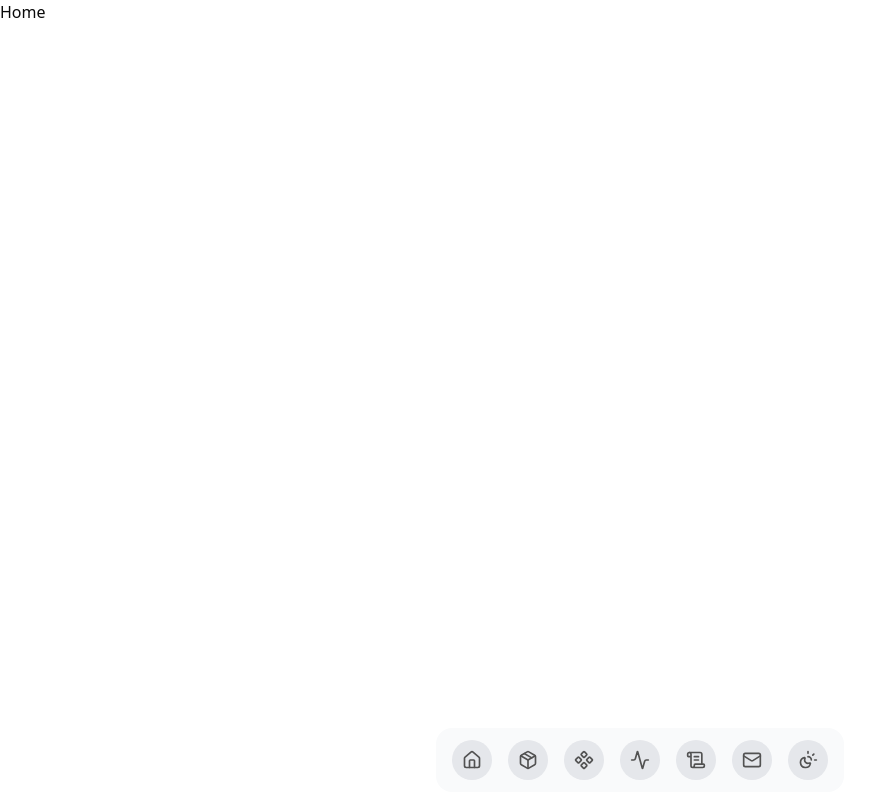
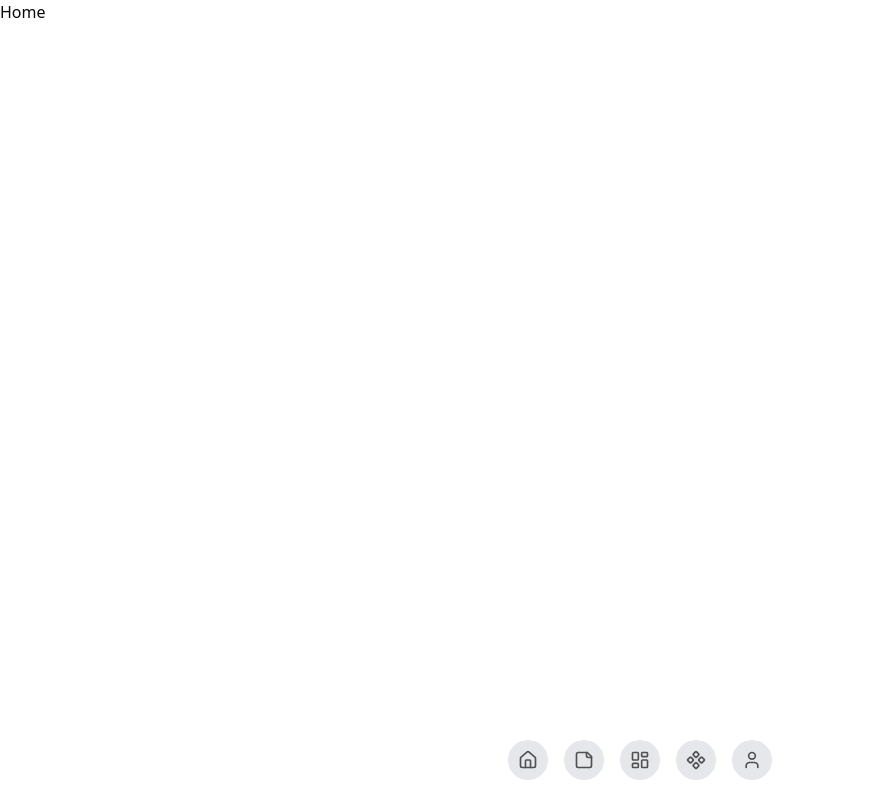
Before and after one commit to Hansungsil/ribo-mini-front, a Next.js app: page / in a window 1280 px wide. Shown: the whole page, without its empty margins (0-890 px from the left). Built offline with nearby package versions, Linux system fonts and the light colour scheme.

Commit message:
feat: [2] dock - 각 페이지에 맞게 nav 수정 및 경로 추가

```diff
--- a/src/app/(routes)/_components/AppleStyleDock.tsx
+++ b/src/app/(routes)/_components/AppleStyleDock.tsx
@@ -1,15 +1,14 @@
 'use client';
 
 import {
-  Activity,
   Component,
   HomeIcon,
-  Mail,
-  Package,
-  ScrollText,
-  SunMoon,
+  StickyNote,
+  LayoutDashboard,
+  User,
 } from 'lucide-react';
 import { Dock, DockIcon, DockItem, DockLabel } from '@/components/ui/shadcn-io/dock';
+import Link from 'next/link';
 
 const data = [
   {
@@ -17,63 +16,50 @@ const data = [
     icon: (
       <HomeIcon className='h-full w-full text-neutral-600 dark:text-neutral-300' />
     ),
-    href: '#',
+    href: '/',
   },
   {
-    title: 'Products',
+    title: 'Posts',
     icon: (
-      <Package className='h-full w-full text-neutral-600 dark:text-neutral-300' />
+      <StickyNote className='h-full w-full text-neutral-600 dark:text-neutral-300' />
     ),
-    href: '#',
+    href: '/posts',
+  },
+  {
+    title: 'Layouts',
+    icon: (
+      <LayoutDashboard className='h-full w-full text-neutral-600 dark:text-neutral-300' />
+    ),
+    href: '/layouts',
   },
   {
     title: 'Components',
     icon: (
       <Component className='h-full w-full text-neutral-600 dark:text-neutral-300' />
     ),
-    href: '#',
+    href: '/compos',
   },
   {
-    title: 'Activity',
+    title: 'Info',
     icon: (
-      <Activity className='h-full w-full text-neutral-600 dark:text-neutral-300' />
+      <User className='h-full w-full text-neutral-600 dark:text-neutral-300' />
     ),
-    href: '#',
-  },
-  {
-    title: 'Change Log',
-    icon: (
-      <ScrollText className='h-full w-full text-neutral-600 dark:text-neutral-300' />
-    ),
-    href: '#',
-  },
-  {
-    title: 'Email',
-    icon: (
-      <Mail className='h-full w-full text-neutral-600 dark:text-neutral-300' />
-    ),
-    href: '#',
-  },
-  {
-    title: 'Theme',
-    icon: (
-      <SunMoon className='h-full w-full text-neutral-600 dark:text-neutral-300' />
-    ),
-    href: '#',
+    href: '/info',
   },
 ];
 export default function AppleStyleDock() {
   return (
-    <div className='absolute bottom-2 left-1/2 max-w-full -translate-x-1/2'>
-      <Dock className='items-end pb-3'>
+    <div className='absolute bottom-2 left-1/2 max-w-full -translate-x-1/2 bg-transparent'>
+      <Dock className='items-end pb-3 bg-transparent'>
         {data.map((item, idx) => (
-          <DockItem
-            key={idx}
-            className='aspect-square rounded-full bg-gray-200 dark:bg-neutral-800'
-          >
-            <DockLabel>{item.title}</DockLabel>
-            <DockIcon>{item.icon}</DockIcon>
-          </DockItem>
+          <Link href={item.href} key={idx}>
+            <DockItem
+              className='aspect-square rounded-full bg-gray-200 dark:bg-gray-800'
+            >
+              <DockLabel>{item.title}</DockLabel>
+              <DockIcon>{item.icon}</DockIcon>
+            </DockItem>
+          </Link>
         ))}
       </Dock>
     </div>
```
